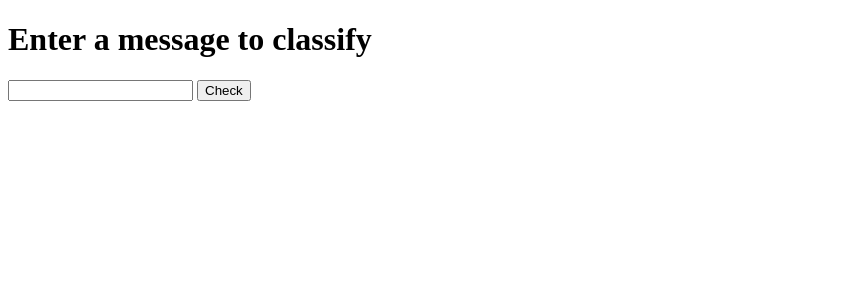
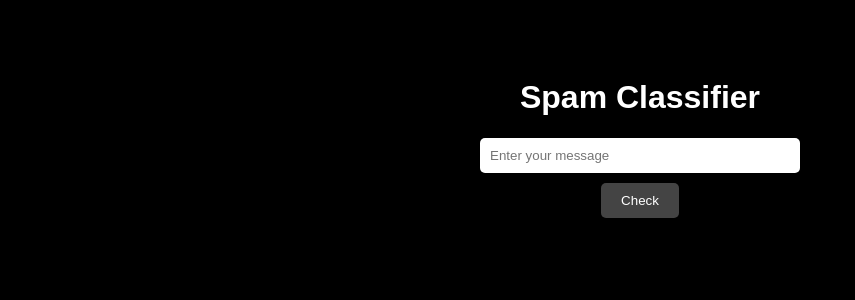
Before and after one commit to ShreeDharani/CYBERNAUT, a Flask app: page / in a window 1280 px wide. Shown: the top 300 px of the page, without its empty margins (0-855 px from the left). Run offline with Flask 3, Linux system fonts and the light colour scheme.

Commit message:
Update frontend with black theme

```diff
--- a/templates/index.html
+++ b/templates/index.html
@@ -2,11 +2,39 @@
 <html>
 <head>
     <title>Spam Classifier</title>
+    <style>
+        body {
+            background-color: #000; /* Black background */
+            color: #fff;            /* White text */
+            font-family: Arial, sans-serif;
+            text-align: center;
+            padding-top: 50px;
+        }
+        input[type="text"] {
+            padding: 10px;
+            width: 300px;
+            border: none;
+            border-radius: 5px;
+        }
+        button {
+            padding: 10px 20px;
+            margin-top: 10px;
+            background-color: #444;
+            color: #fff;
+            border: none;
+            border-radius: 5px;
+            cursor: pointer;
+        }
+        button:hover {
+            background-color: #666;
+        }
+    </style>
 </head>
 <body>
-    <h1>Enter a message to classify</h1>
+    <h1>Spam Classifier</h1>
     <form action="/predict" method="post">
-        <input type="text" name="message" required>
+        <input type="text" name="message" placeholder="Enter your message" required>
+        <br>
         <button type="submit">Check</button>
     </form>
 </body>
```
Also changed, not shown: templates/result.html (+16 -0 lines).
